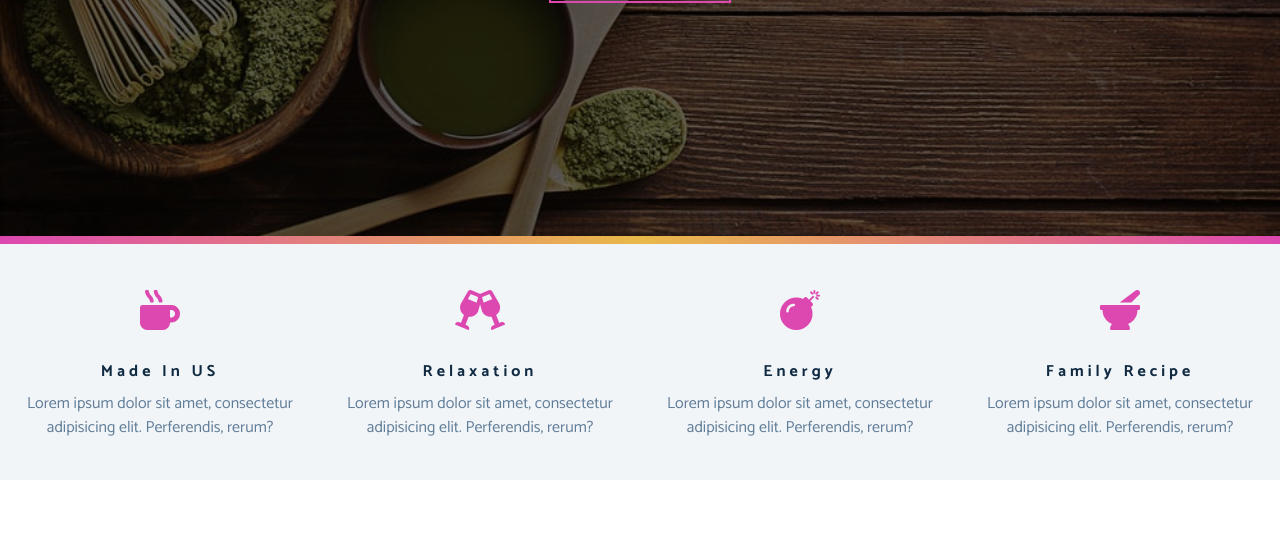
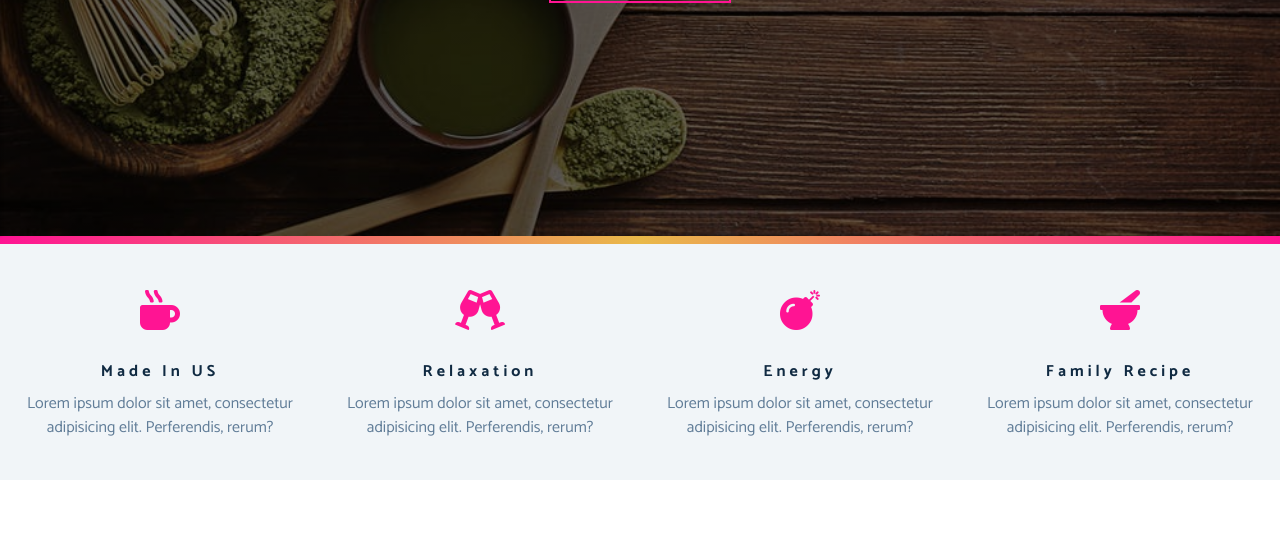
Before and after one commit to baharedadrasi/tea-station, a plain HTML site: page index.html in a window 1280 px wide. Shown: the part 564-1105 px from the top of the page. Drawn offline with Linux system fonts and the light colour scheme; a web font is replaced by a local one.

Commit message:
primary color changed to pink

```diff
--- a/css/styles.css
+++ b/css/styles.css
@@ -13,10 +13,10 @@ Variables
 */
 
 :root {
-  --clr-primary: #dd48b0;
+  --clr-primary: #ff1493;
   --clr-gray-1: #102a42;
   --clr-gray-5: #617d98;
-  --clr-primary-light: #ea95f1;
+  --clr-primary-light: #ff69b4;
   --clr-gray-10: #f1f5f8;
   --clr-white: #fff;
   --ff-secondary: "Grand Hotel", cursive;
```
